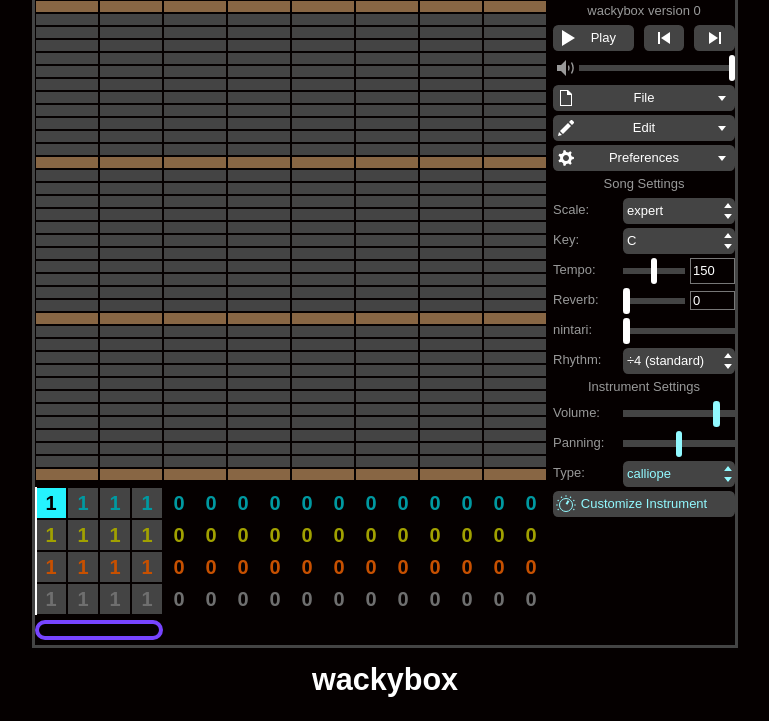
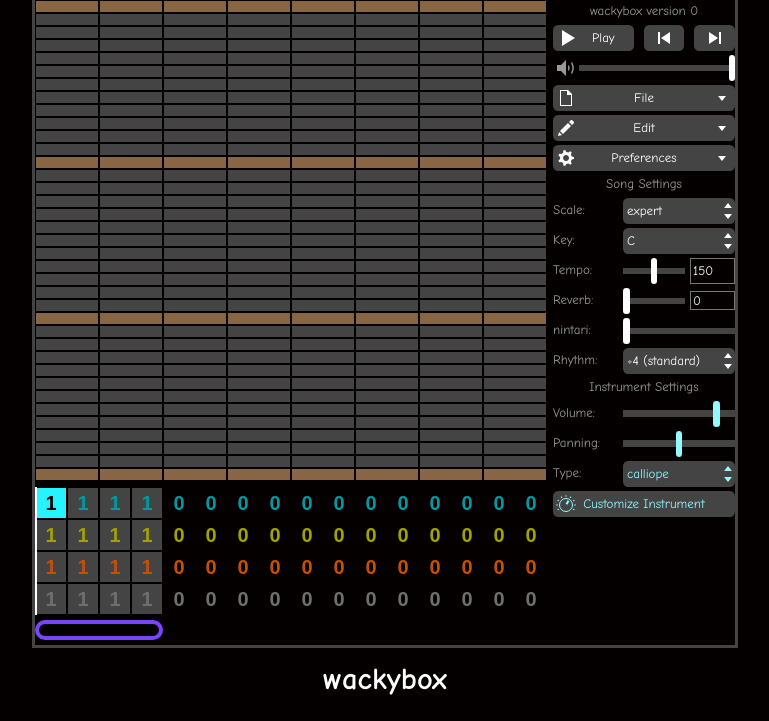
Before and after one commit to BlueCatGamer/Wackybox, a plain HTML site: page index.html in a window 1280 px wide. Shown: the top 721 px of the page, without its empty margins (255-1024 px from the left). Drawn offline with Linux system fonts and the light colour scheme.

Commit message:
Comic Sans
undertale

```diff
--- a/index.html
+++ b/index.html
@@ -24,7 +24,7 @@
 			background: var(--page-margin, black);
 			overflow-x: hidden;
 			font-size: large;
-			font-family: 'Jua', sans-serif;
+			font-family: "Comic sans MS";
 			line-height: 1.3;
 			color: var(--primary-text, white);
 			cursor: url('WOAH.png'), auto;
```
